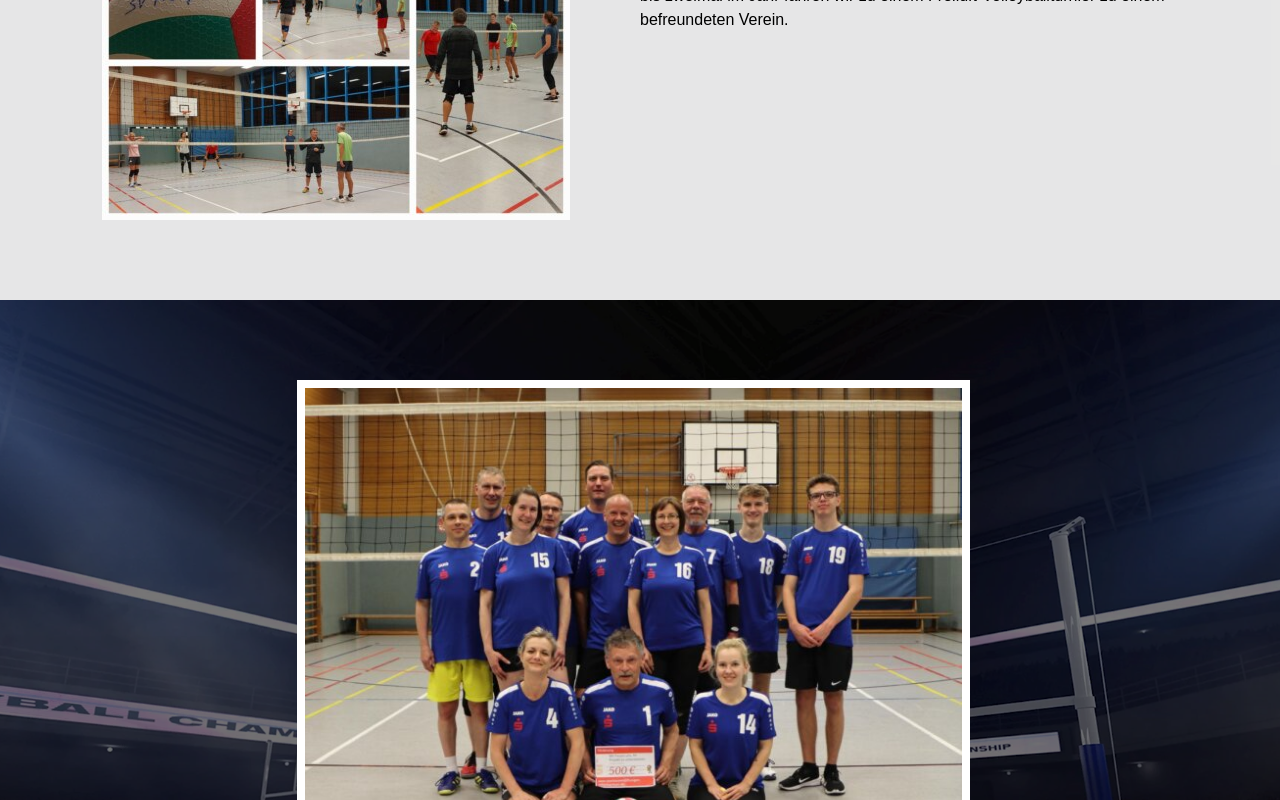
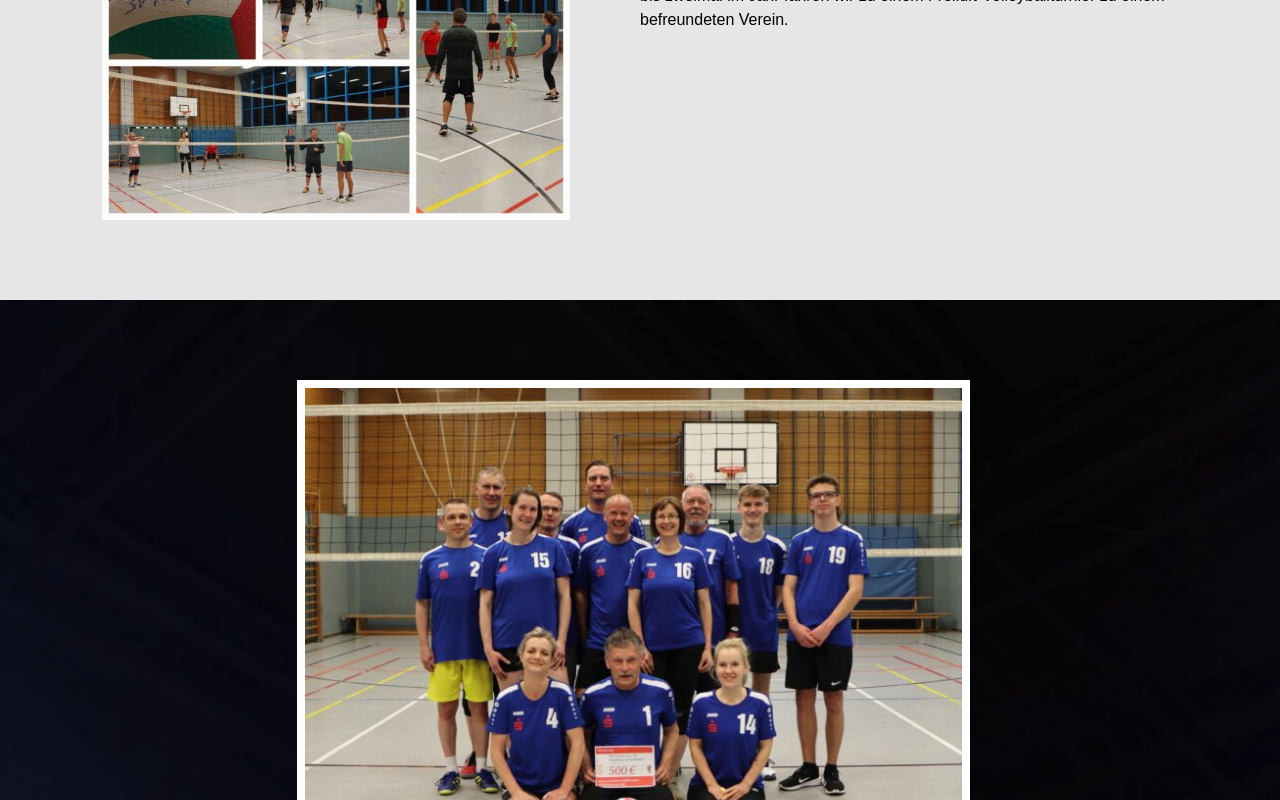
Before and after one commit to SergeySergienko/meiga, a React (Vite) app: page / in a window 1280 px wide. Shown: the part 1360-2160 px from the top of the page. Built offline with nearby package versions, Linux system fonts and the light colour scheme.

Commit message:
Disable background-attachment property

```diff
--- a/src/App.css
+++ b/src/App.css
@@ -13,7 +13,7 @@ html {
 
 .parallax {
   position: relative;
-  background-attachment: fixed;
+  /* background-attachment: fixed; */
   background-position: center;
   background-repeat: no-repeat;
   background-size: cover;
```
